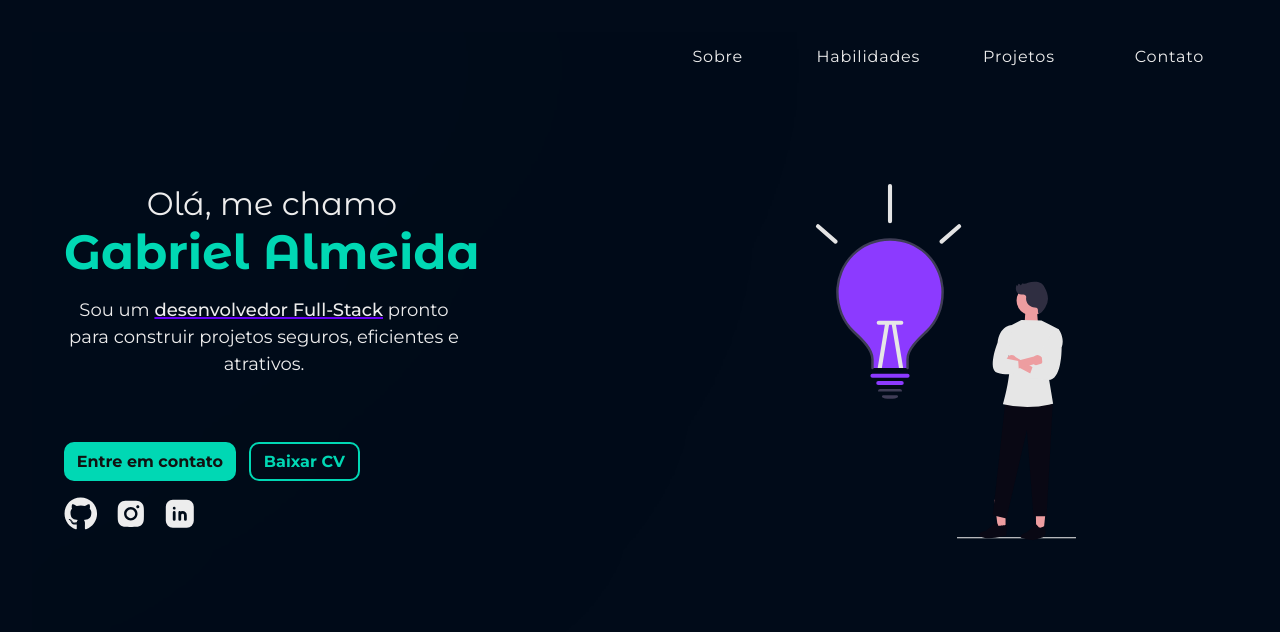
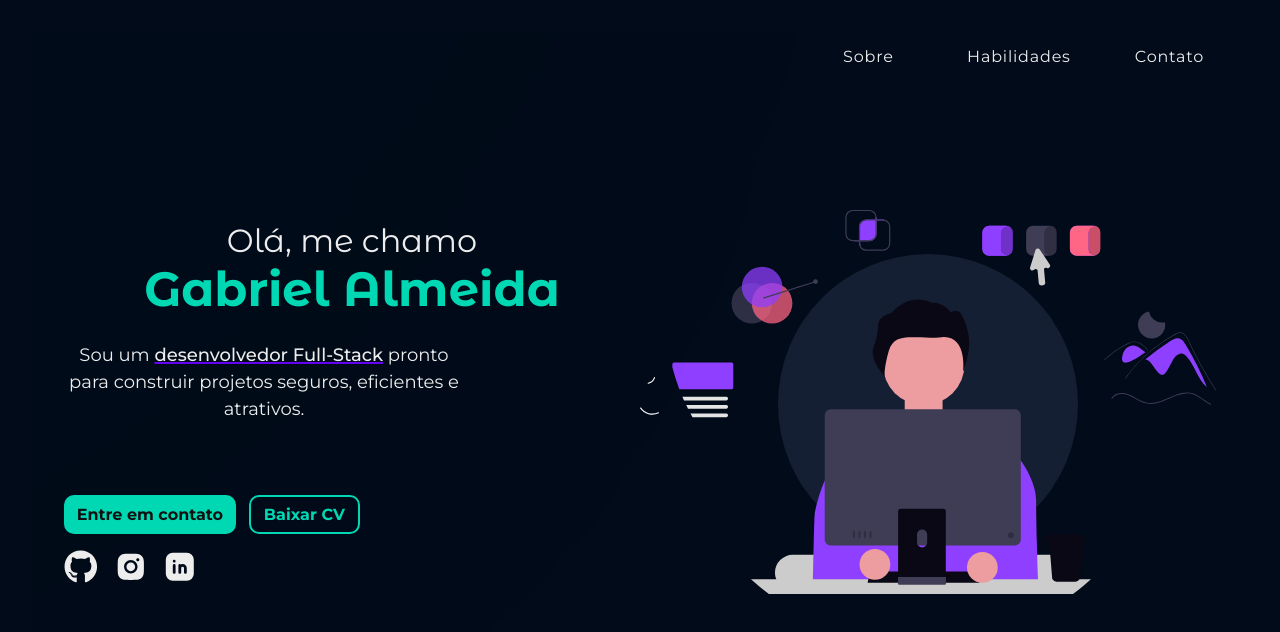
Before and after one commit to GabAlmeyda/portfolio, a React (Vite) app: page / in a window 1280 px wide. Shown: the top 632 px of the page. Built offline with nearby package versions, Linux system fonts and the light colour scheme.

Commit message:
Pequenos ajustes visuais; reparo da imagem transbordando no 'Hero'; 'Navbar': remoção do link para o 'Projetos'

```diff
--- a/src/components/form/Input.module.css
+++ b/src/components/form/Input.module.css
@@ -27,20 +27,26 @@
     font-size: .9rem;
     font-family: var(--text-font);
 }
-
 .field__input:hover {
     border-color: #10366b;
 
     background-color: var(--bg-primary);
     filter: brightness(0.8);
 }
-
 .field__input:active,
 .field__input:focus-within {
     border-color: rgb(27, 85, 167);
 
     background-color: var(--bg-primary);
     filter: brightness(0.8);
+}
+
+.field__input:-webkit-autofill,
+.field__input:-webkit-autofill:hover,
+.field__input:-webkit-autofill:active {
+    -webkit-box-shadow: 0 0 0 1000px transparent inset !important;
+    -webkit-text-fill-color: var(--font-primary) !important;
+    background-color: transparent !important;
 }
 
 .invalid .field__label,
--- a/src/components/layout/Main.module.css
+++ b/src/components/layout/Main.module.css
@@ -1,7 +1,7 @@
 .main {
     display: flex;
     flex-direction: column;
-    gap: 2rem;
+    gap: 3.5rem;
     flex: 1;
 
     padding: 1rem;
--- a/src/components/layout/Navbar.module.css
+++ b/src/components/layout/Navbar.module.css
@@ -122,7 +122,8 @@
     }
 
     .navbar__links {
-        width: calc((4 * 125px) + (3 * clamp(0.5rem, 2vw, 2rem)));
+        /*  */
+        width: calc((3 * 125px) + (2 * clamp(0.5rem, 2vw, 2rem)));
 
         display: flex;
         flex-direction: row;
--- a/src/components/layout/Navbar.tsx
+++ b/src/components/layout/Navbar.tsx
@@ -60,7 +60,7 @@ function Navbar({ onMenuClick, links }: NavbarProps): JSX.Element {
                         <a
                             href="#"
                             target="_self"
-                            onClick={() => navigateTo(id)}
+                            onClick={(e) => { e.preventDefault();  navigateTo(id)}}
                         >
                             {label}
                         </a>
--- a/src/components/layout/Page.tsx
+++ b/src/components/layout/Page.tsx
@@ -13,7 +13,6 @@ interface PageProps {
 const NAVBAR_LINKS = {
     Sobre: "about",
     Habilidades: "tools",
-    Projetos: "projects",
     Contato: "contact",
 } as const;
 
--- a/src/index.css
+++ b/src/index.css
@@ -38,6 +38,7 @@ body,
 html,
 #root {
     overflow-x: hidden;
+    scroll-behavior: smooth;
 
     width: 100%;
     height: 100%;
--- a/src/page/Contact.tsx
+++ b/src/page/Contact.tsx
@@ -9,7 +9,7 @@ import emailjs from "@emailjs/browser";
 
 import styles from "./Contact.module.css";
 
-import contactImage from '/src/assets/images/contact.svg';
+import contactImage from "/src/assets/images/contact.svg";
 
 import Form from "../components/form/Form";
 import Input from "../components/form/Input";
@@ -65,14 +65,14 @@ function Contact(): JSX.Element {
         e.preventDefault();
 
         // Verifies if the field are filled
+        let hasError = false;
         Object.entries(formData).forEach(([key, value]) => {
             if (value.trim() === "") {
+                hasError = true;
                 setErrors((prev) => ({ ...prev, [key]: true }));
             }
         });
-        if (Object.values(errors).some((value) => value === true)) {
-            return;
-        }
+        if (hasError) return;
 
         try {
             await emailjs.send(
@@ -99,8 +99,7 @@ function Contact(): JSX.Element {
                 <h2>Vamos conversar</h2>
                 <p>
                     Preenchar o formulário abaixo e vamos começar a tirar{" "}
-                    <span>sua ideia</span>{" "}
-                    do papel!
+                    <span>sua ideia</span> do papel!
                 </p>
 
                 <div className={styles.contact__form}>
--- a/src/page/Hero.module.css
+++ b/src/page/Hero.module.css
@@ -1,7 +1,7 @@
 .hero {
     position: relative;
 
-    height: calc(100dvh - 3rem);
+    height: calc(100dvh - 8rem);
     max-height: 900px;
 
     margin-top: 5rem;
@@ -10,6 +10,10 @@
 .hero__content {
     position: relative;
     z-index: 2;
+}
+
+.hero__visual {
+    display: none;
 }
 
 .hero__intro {
@@ -104,6 +108,64 @@
 /* Media Queries */
 
 @media screen and (min-width: 768px) {
+    .hero {
+        display: flex;
+        flex-direction: row;
+        justify-content: space-between;
+
+        max-height: 600px;
+
+        margin-top: 0rem;
+    }
+
+    .hero__content {
+        display: flex;
+        flex-direction: column;
+        justify-content: center;
+        width: 50%;
+    }
+
+    .hero__visual {
+        display: flex;
+        flex-direction: column;
+        justify-content: center;
+        position: relative;
+
+        width: 50%;
+
+        user-select: none;
+        pointer-events: none;
+    }
+
+    .hero__visual .imageContainer {
+        position: relative;
+        z-index: 0;
+    }
+    .hero__visual .imageContainer::after {
+        content: "";
+        position: absolute;
+        z-index: 0;
+        top: 50%;
+        left: 50%;
+
+        height: 300px;
+        width: 300px;
+
+        border-radius: 50%;
+
+        background-color: #151f33;
+
+        transform: translate(-50%, -50%);
+    }
+
+    .hero__visual .imageContainer img {
+        position: relative;
+        z-index: 1;
+
+        width: 100%;
+        aspect-ratio: 1 / 1;
+    }
+
     .gradients__gradient {
         height: 230px;
         width: 230px;
@@ -158,26 +220,8 @@
         font-size: 2rem;
     }
 
-    .hero {
-        display: flex;
-        flex-direction: row;
-        justify-content: space-between;
-    }
-
     .hero__visual {
-        display: flex;
-        justify-content: flex-start;
-        align-items: start;
-
-        user-select: none;
-        pointer-events: none;
-
-        width: 450px;
-    }
-
-    .hero__visual img {
-        width: 80%;
-
-        aspect-ratio: 1 / 1;
+        position: relative;
+        justify-content: center;
     }
 }
--- a/src/page/Hero.tsx
+++ b/src/page/Hero.tsx
@@ -6,7 +6,8 @@ import { navigateTo } from "../utils/functions";
 import { FaGithub } from "react-icons/fa";
 import { AiFillInstagram } from "react-icons/ai";
 import { TbBrandLinkedinFilled } from "react-icons/tb";
-import heroImage from '/src/assets/images/hero.svg';
+
+import heroImage from "/src/assets/images/hero.svg";
 
 import Button from "../components/ui/Button";
 import Section from "../components/layout/Section";
@@ -45,17 +46,29 @@ function Hero(): JSX.Element {
                 </div>
 
                 <div className={styles.hero__socialMedias}>
-                    <a href="https://github.com/GabAlmeyda" aria-label="GitHub" target="_blank">
+                    <a
+                        href="https://github.com/GabAlmeyda"
+                        aria-label="GitHub"
+                        target="_blank"
+                    >
                         <span aria-hidden="true">
                             <FaGithub />
                         </span>
                     </a>
-                    <a href="https://www.instagram.com/almeyda.dev" aria-label="Instagram" target="_blank">
+                    <a
+                        href="https://www.instagram.com/almeyda.dev"
+                        aria-label="Instagram"
+                        target="_blank"
+                    >
                         <span aria-hidden="true">
                             <AiFillInstagram />
                         </span>
                     </a>
-                    <a href="https://www.linkedin.com/in/gabriel-almeyda/" aria-label="LinkedId" target="_blank">
+                    <a
+                        href="https://www.linkedin.com/in/gabriel-almeyda/"
+                        aria-label="LinkedId"
+                        target="_blank"
+                    >
                         <span aria-hidden="true">
                             <TbBrandLinkedinFilled />
                         </span>
@@ -64,12 +77,17 @@ function Hero(): JSX.Element {
             </div>
 
             <div className={styles.hero__visual}>
-                <img src={heroImage} alt="Ideias" aria-hidden="true" />
+                <div className={styles.imageContainer}>
+                    <img src={heroImage} alt="Ideias" aria-hidden="true" />
+                </div>
             </div>
 
             <div className={styles.hero__gradients}>
                 {Array.from({ length: 5 }).map((_, index) => (
-                    <div className={styles.gradients__gradient} key={`hero__gradient-${index}`}></div>
+                    <div
+                        className={styles.gradients__gradient}
+                        key={`hero__gradient-${index}`}
+                    ></div>
                 ))}
             </div>
         </Section>
--- a/src/utils/functions.ts
+++ b/src/utils/functions.ts
@@ -8,7 +8,9 @@
 function navigateTo(id: string): boolean {
     const element = document.getElementById(id);
     if (!element) {
-        console.error(`[navigateTo] Element with id '${id}' not found in the DOM.`);
+        console.error(
+            `[navigateTo] Element with id '${id}' not found in the DOM.`
+        );
         return false;
     }
 
@@ -16,7 +18,7 @@ function navigateTo(id: string): boolean {
     if (!element.hasAttribute("tabindex")) {
         element.setAttribute("tabindex", "-1");
     }
-    element.focus();
+    setTimeout(() => element.focus(), 500);
 
     return true;
 }
```
Also changed, not shown: src/assets/images/hero.svg.
